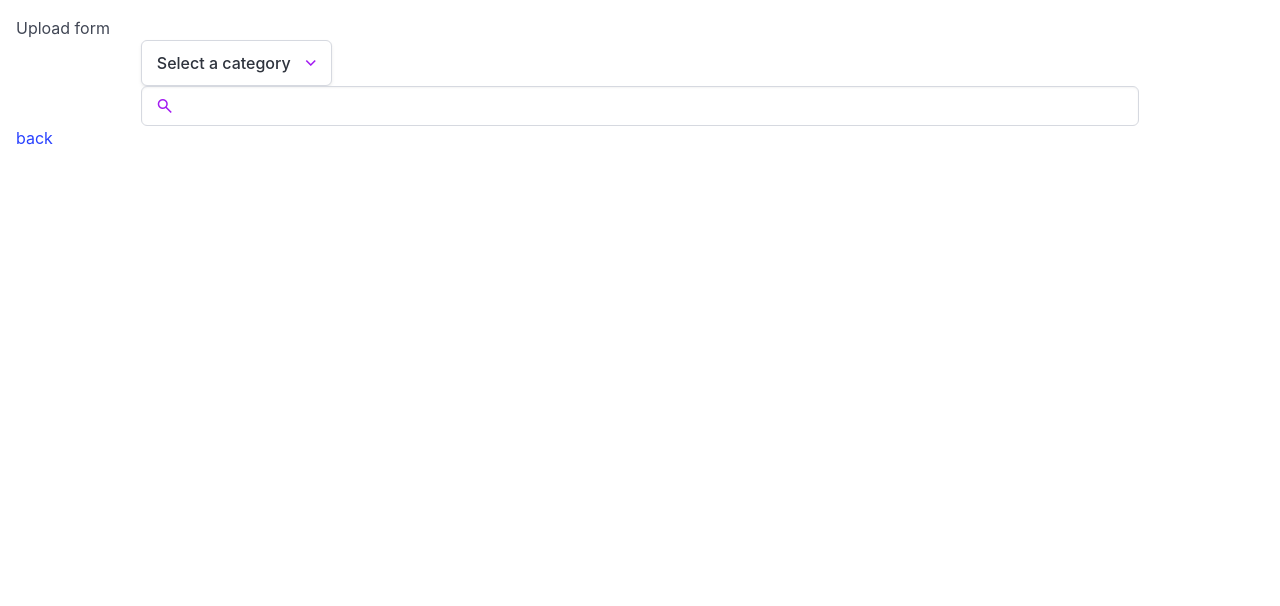
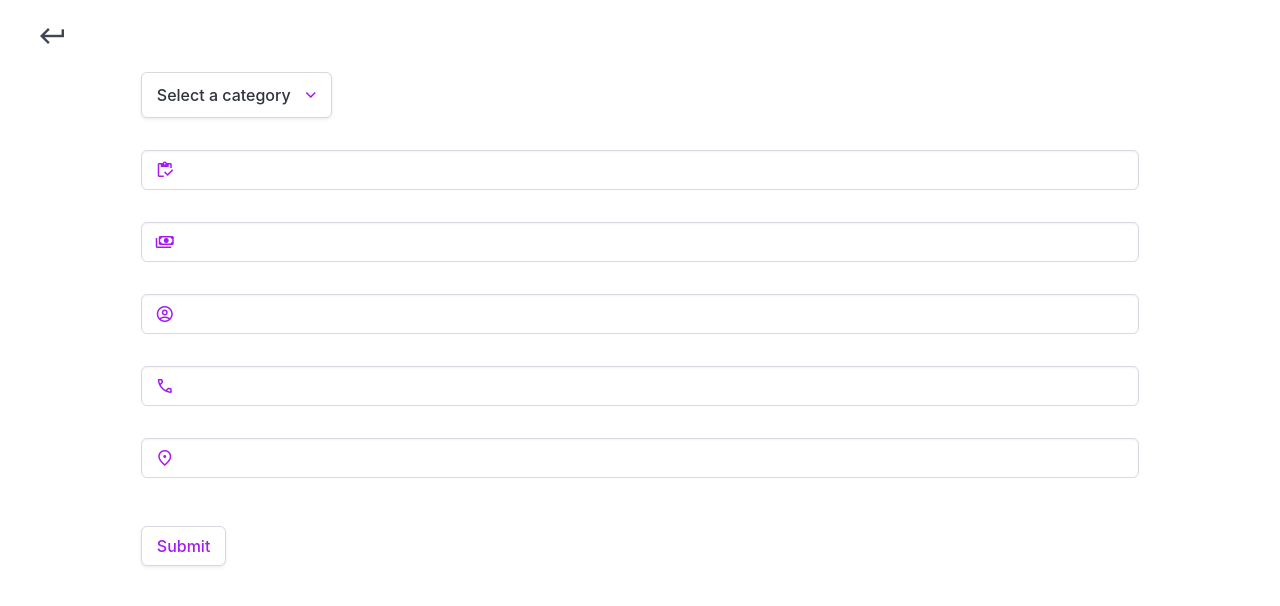
Before and after one commit to HonzaJeMocDobrej/TrashIT, a React (Vite) app in the folder client/: page /upload in a window 1280 px wide. Shown: the top 606 px of the page. Built offline with nearby package versions, Linux system fonts and the light colour scheme.

Commit message:
Client - Upload -> finished whole frontend

```diff
--- a/client/src/index.css
+++ b/client/src/index.css
@@ -107,3 +107,7 @@ input[type="color"]:focus,
 span {
 
 }
+
+.formInput {
+  margin-top: 2rem;
+}
--- a/client/src/pages/Upload/Upload.jsx
+++ b/client/src/pages/Upload/Upload.jsx
@@ -2,6 +2,7 @@ import { Link, useNavigate } from "react-router-dom";
 import { postUpload } from "../../models/uploads";
 import { useState } from "react";
 import Dropdown from "../../components/Dropdown/Dropdown";
+import Button from "../../components/Button/Button";
 
 export default function Upload() {
   const [formData, setFormData] = useState();
@@ -9,12 +10,12 @@ export default function Upload() {
   const navigate = useNavigate();
 
   const handleChange = (e) => {
-  setFormData({...formData, [e.target.name]: e.target.value});
-}
+    setFormData({ ...formData, [e.target.name]: e.target.value });
+  };
 
   const handleImageChange = (e) => {
-  setFormData({...formData, imageFile: e.target.files[0]});
-}
+    setFormData({ ...formData, imageFile: e.target.files[0] });
+  };
 
   const submit = async (e) => {
     e.preventDefault();
@@ -25,14 +26,25 @@ const submit = async (e) => {
     const upload = await postUpload(formDataToSend);
     if (upload.status === 201) return navigate("/");
     setInfo(upload.msg);
-}
+  };
 
   return (
     <>
-        <h1>Upload form</h1>
-        <form encType="multipart/form-data" style={{padding: '0 10%'}}>
+    <div
+        className="columns is-flex is-justify-content-center is-align-items-center"
+        style={{
+          position: "fixed",
+          zIndex: 1,
+          width: "100%",
+          height: '4rem'
+        }}
+      >
+        <span className="material-symbols-outlined" onClick={() => navigate(-1)} style={{fontSize: '2rem', position: 'absolute', left: '2rem', cursor: 'pointer', userSelect: 'none'}}>keyboard_return</span>
+      </div>
+
+      <form encType="multipart/form-data" style={{ padding: "0 10%", paddingTop: '3.5rem' }}>
         <Dropdown />
-        <p className="control has-icons-left">
+        <p className="control has-icons-left formInput">
           <input type="text" className="input" />
           <span
             className="material-symbols-outlined icon is-left is-flex is-justify-content-center is-align-items-center"
@@ -43,15 +55,70 @@ const submit = async (e) => {
               color: "#a31bf1",
             }}
           >
-                search
+            inventory
           </span>
         </p>
+        <p className="control has-icons-left formInput">
+          <input type="text" className="input" />
+          <span
+            className="material-symbols-outlined icon is-left is-flex is-justify-content-center is-align-items-center"
+            style={{
+              fontSize: "1.25rem",
+              height: "40px",
+              width: "3rem",
+              color: "#a31bf1",
+            }}
+          >
+            payments
+          </span>
+        </p>
+        <p className="control has-icons-left formInput">
+          <input type="text" className="input" />
+          <span
+            className="material-symbols-outlined icon is-left is-flex is-justify-content-center is-align-items-center"
+            style={{
+              fontSize: "1.25rem",
+              height: "40px",
+              width: "3rem",
+              color: "#a31bf1",
+            }}
+          >
+            account_circle
+          </span>
+        </p>
+        <p className="control has-icons-left formInput">
+          <input type="text" className="input" />
+          <span
+            className="material-symbols-outlined icon is-left is-flex is-justify-content-center is-align-items-center"
+            style={{
+              fontSize: "1.25rem",
+              height: "40px",
+              width: "3rem",
+              color: "#a31bf1",
+            }}
+          >
+            call
+          </span>
+        </p>
+        <p className="control has-icons-left formInput">
+          <input type="text" className="input" />
+          <span
+            className="material-symbols-outlined icon is-left is-flex is-justify-content-center is-align-items-center"
+            style={{
+              fontSize: "1.25rem",
+              height: "40px",
+              width: "3rem",
+              color: "#a31bf1",
+            }}
+          >
+            location_on
+          </span>
+        </p>
+      <button style={{color: '#a31bf1', marginTop: '3rem'}} className="button">
+        Submit
+      </button>
       </form>
       <p>{info}</p>
-
-        <Link to={"/"}>
-            <button>back</button>
-        </Link>
     </>
-  )
+  );
 }
```
Also changed, not shown: client/src/App.css (line endings or trailing spaces). Lines whose indentation alone changed are shown as unchanged.
